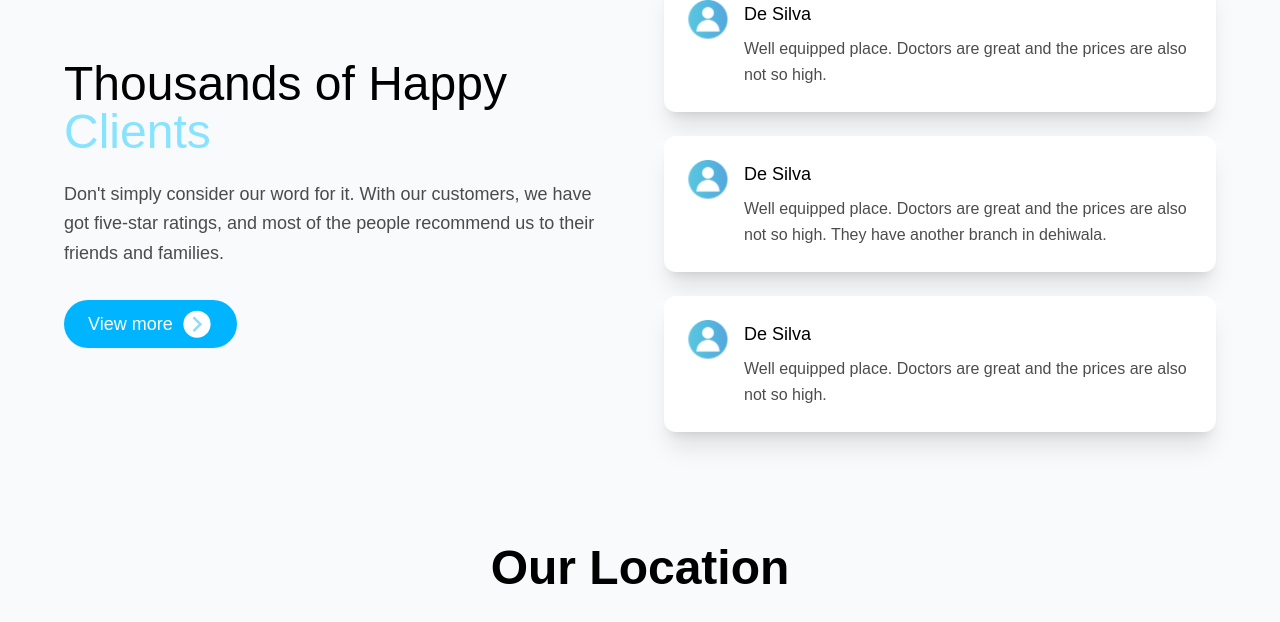
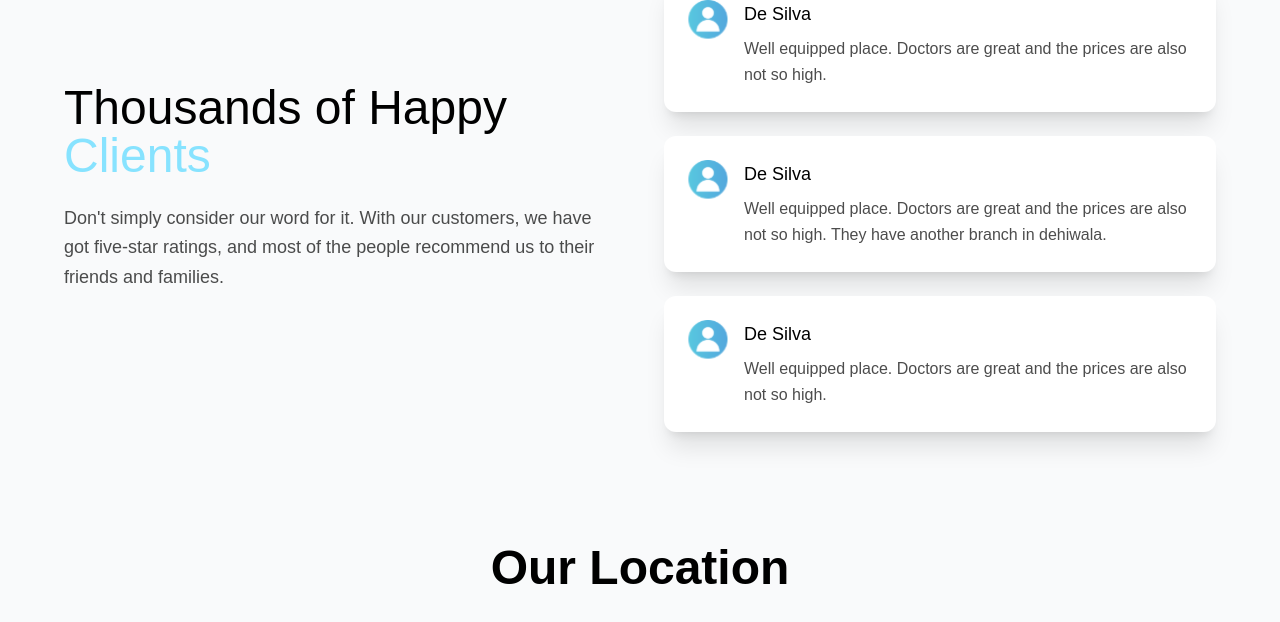
Before and after one commit to Dantal-Care/dental-care, a Next.js app: page / in a window 1280 px wide. Shown: the part 2318-2940 px from the top of the page. Built offline with nearby package versions, Linux system fonts and the light colour scheme.

Commit message:
chore: comment button

```diff
--- a/src/components/UI/TestimonialsSection.tsx
+++ b/src/components/UI/TestimonialsSection.tsx
@@ -33,7 +33,7 @@ export default function TestimonialsSection() {
               have got five-star ratings, and most of the people recommend us to
               their friends and families.
             </p>
-            <button className="bg-primary cursor-pointer hover:bg-primary/80 justify-center text-white px-6 py-2 rounded-full font-light transition-colors duration-200 flex text-lg items-center gap-2">
+            {/* <button className="bg-primary cursor-pointer hover:bg-primary/80 justify-center text-white px-6 py-2 rounded-full font-light transition-colors duration-200 flex text-lg items-center gap-2">
               View more
               <Image
                 src={'/keyboard_arrow_up2.svg'}
@@ -41,7 +41,7 @@ export default function TestimonialsSection() {
                 height={32}
                 alt="arrow up"
               />
-            </button>
+            </button> */}
           </div>
 
           {/* Right side - Testimonials */}
```
